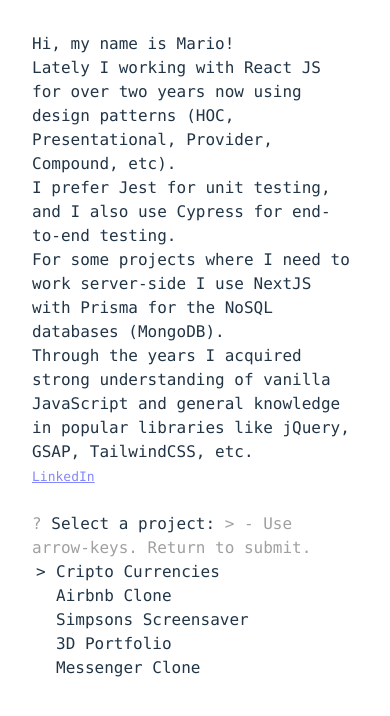
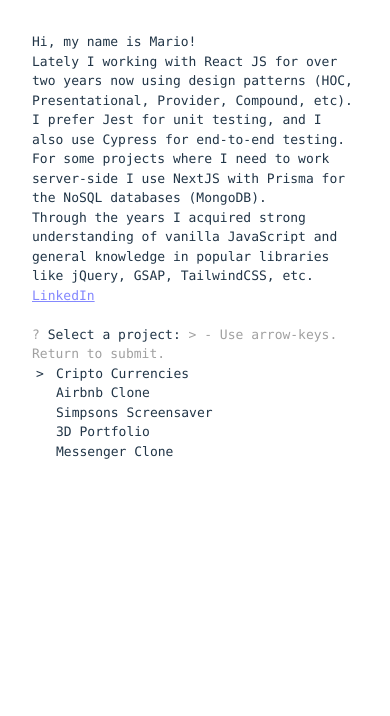
Before and after one commit to maritocuate/marioq, a React (Vite) app: page / in a window 390 px wide. Shown: the top 716 px of the page. Built offline with nearby package versions, Linux system fonts and the light colour scheme.

Commit message:
chore: css mobile update

```diff
--- a/src/App.css
+++ b/src/App.css
@@ -10,3 +10,9 @@
 .comment {
   color: #a0a0a0;
 }
+
+@media only screen and (max-width: 600px) {
+  body {
+    font-size: small;
+  }
+}
```
